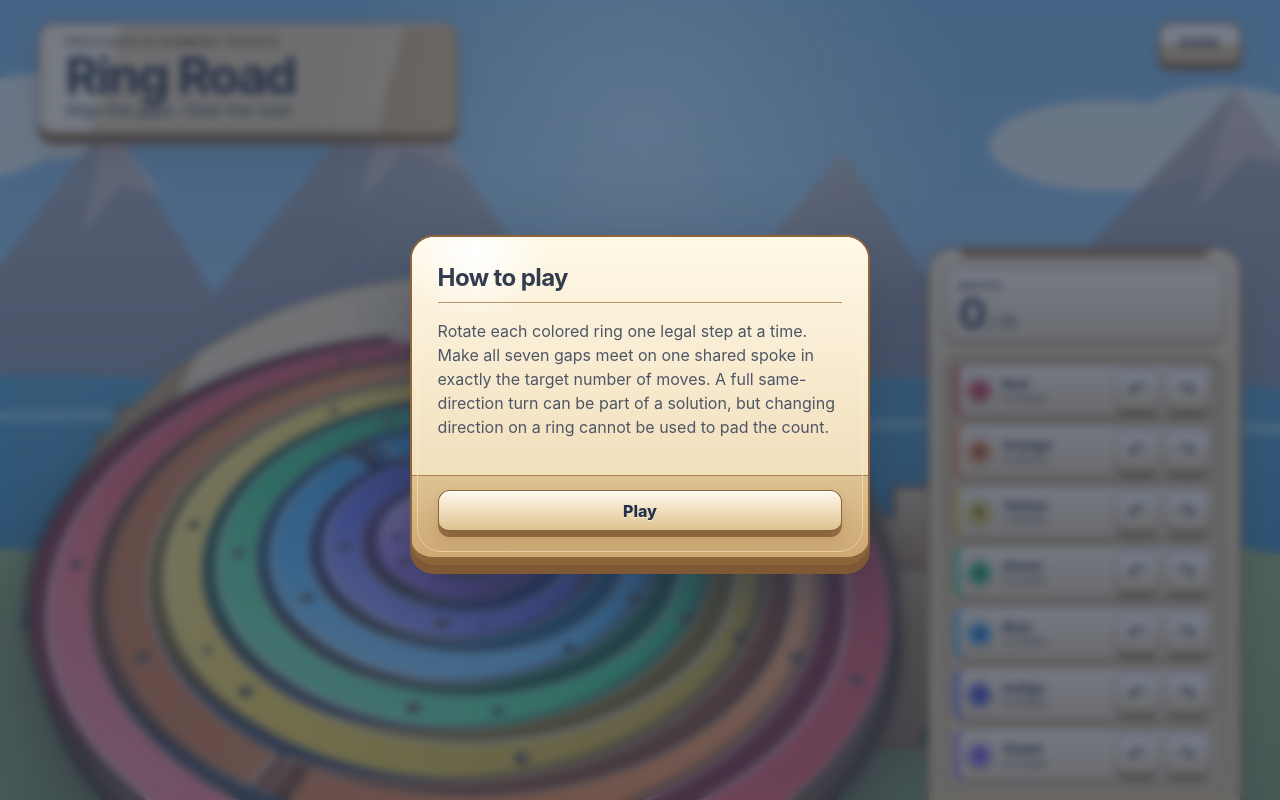
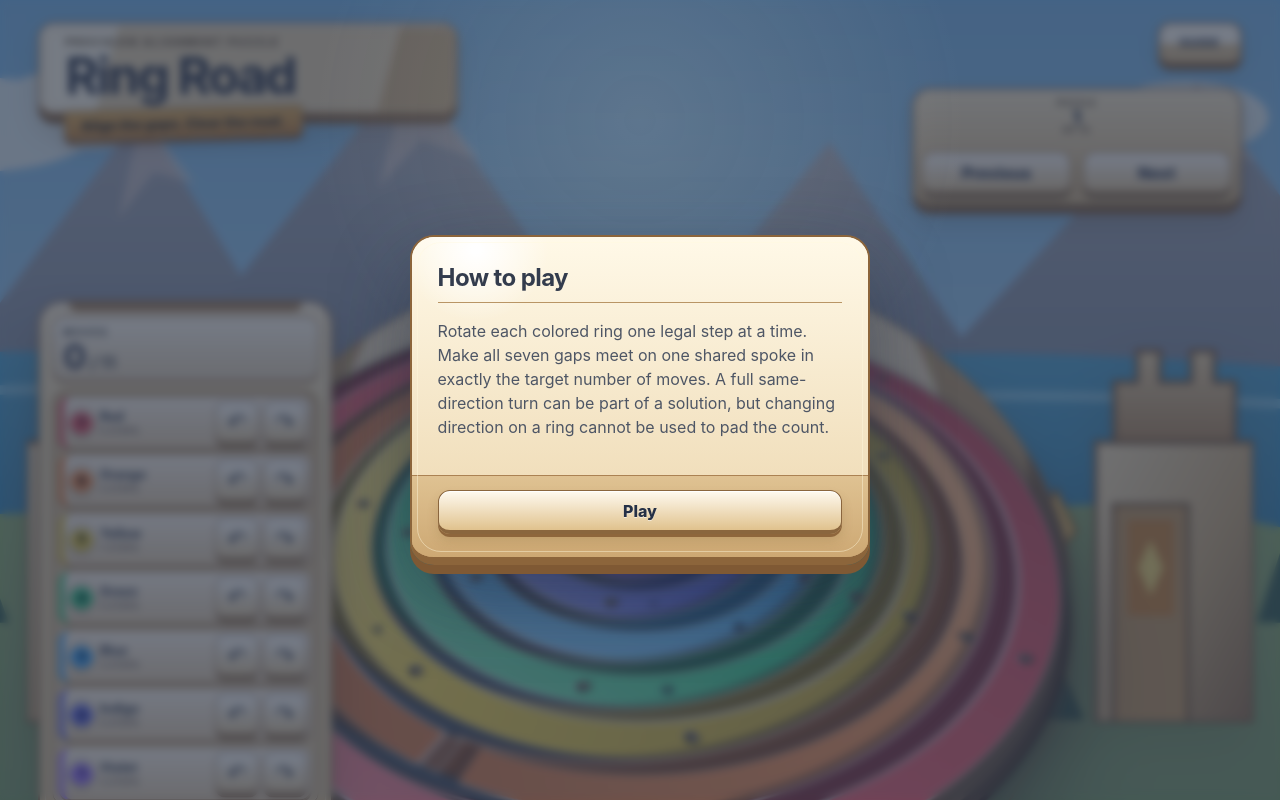
Before and after one commit to gamesbyian/Ring-Road, a React (Vite) app: page / in a window 1280 px wide. Shown: the top 800 px of the page. Built offline with nearby package versions, Linux system fonts and the light colour scheme.

Commit message:
style: recenter board and frame world from reference

```diff
--- a/src/styles/app.css
+++ b/src/styles/app.css
@@ -1190,3 +1190,139 @@ h1 {
     opacity: 0;
   }
 }
+
+
+/* V8 direct-reference composition */
+.title-tagline {
+  position: absolute;
+  left: 1.45rem;
+  bottom: -1.55rem;
+  z-index: 2;
+  display: inline-block;
+  padding: 0.36rem 1rem 0.42rem;
+  border: 1px solid #986b31;
+  border-radius: 4px 4px 8px 8px;
+  color: #3d3529;
+  background: linear-gradient(180deg, #e9ad48, #cc8530);
+  box-shadow: 0 4px 0 #8a5a2c, 0 8px 15px #563c2330;
+  font-size: 0.82rem;
+  font-weight: 900;
+  letter-spacing: 0.015em;
+  white-space: nowrap;
+  transform: rotate(-1.5deg);
+}
+
+@media (min-width: 721px) {
+  .diorama-scene {
+    padding-bottom: clamp(6.6rem, 11vw, 9rem);
+  }
+
+  .scene-art-rear {
+    bottom: 39%;
+    width: min(96vw, 1240px);
+  }
+
+  .scene-play-plane {
+    display: block;
+    margin-top: -0.8rem;
+  }
+
+  .scene-board-slot {
+    width: 100%;
+    padding-top: 0.5rem;
+  }
+
+  .scene-controls-slot {
+    position: absolute;
+    z-index: 5;
+    top: 50%;
+    left: 0;
+    width: min(300px, 23vw);
+    transform: translateY(-43%);
+  }
+
+  .control-monument {
+    padding: 0.72rem;
+  }
+
+  .control-monument .counter {
+    min-height: 56px;
+    margin-bottom: 0.55rem;
+    padding: 0.55rem 0.65rem 0.45rem;
+  }
+
+  .control-monument .counter strong {
+    font-size: 2.15rem;
+  }
+
+  .control-monument .ring-controls {
+    gap: 0.34rem;
+    padding: 0.4rem;
+  }
+
+  .control-monument .ring-control {
+    grid-template-columns: 27px 1fr 44px 44px;
+    min-height: 46px;
+    gap: 0.28rem;
+    padding-left: 0.26rem;
+  }
+
+  .control-monument .ring-name {
+    font-size: 0.78rem;
+  }
+
+  .control-monument .ring-name small {
+    font-size: 0.56rem;
+  }
+
+  .control-monument .actions {
+    gap: 0.32rem;
+    margin-top: 0.65rem;
+    padding-top: 0.58rem;
+  }
+
+  .scene-navigation-slot {
+    position: absolute;
+    z-index: 5;
+    top: 5.5rem;
+    right: clamp(0.75rem, 3vw, 2.5rem);
+    width: min(330px, 28vw);
+    margin: 0;
+  }
+
+  .scene-navigation-slot nav {
+    width: 100%;
+  }
+
+  .puzzle-plaque {
+    flex-wrap: wrap;
+  }
+
+  .puzzle-index {
+    order: -1;
+    width: 100%;
+    min-width: 100%;
+    padding: 0.1rem 0 0.32rem;
+    font-size: 1.15rem;
+  }
+
+  .puzzle-plaque button {
+    flex: 1;
+    min-width: 0;
+    min-height: 40px;
+  }
+}
+
+@media (max-width: 720px) {
+  .title-tagline {
+    left: 0.78rem;
+    bottom: -1.15rem;
+    padding: 0.25rem 0.62rem 0.3rem;
+    font-size: 0.62rem;
+  }
+
+  .scene-art-rear {
+    bottom: 58%;
+    width: 128vw;
+  }
+}
```
